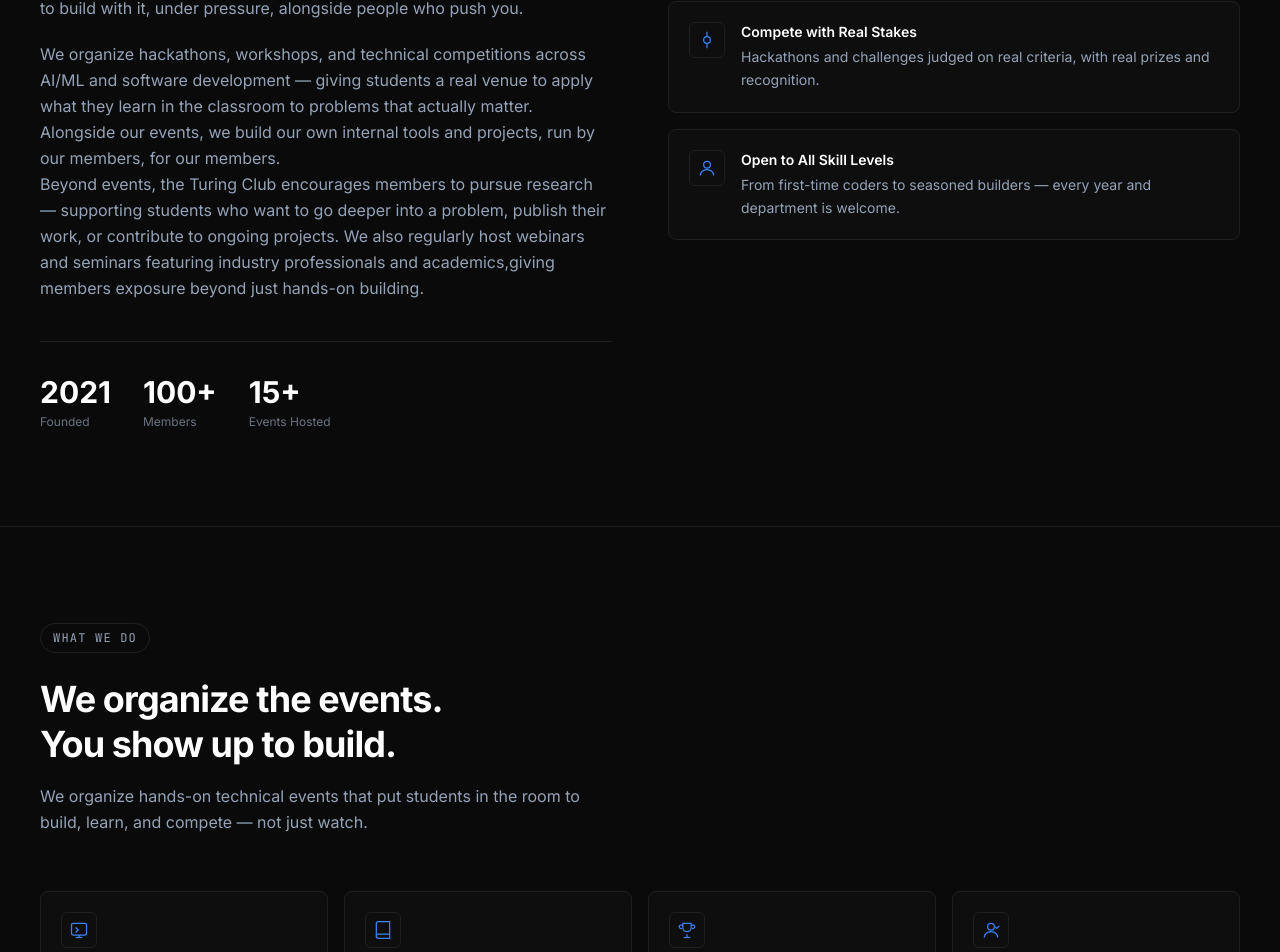
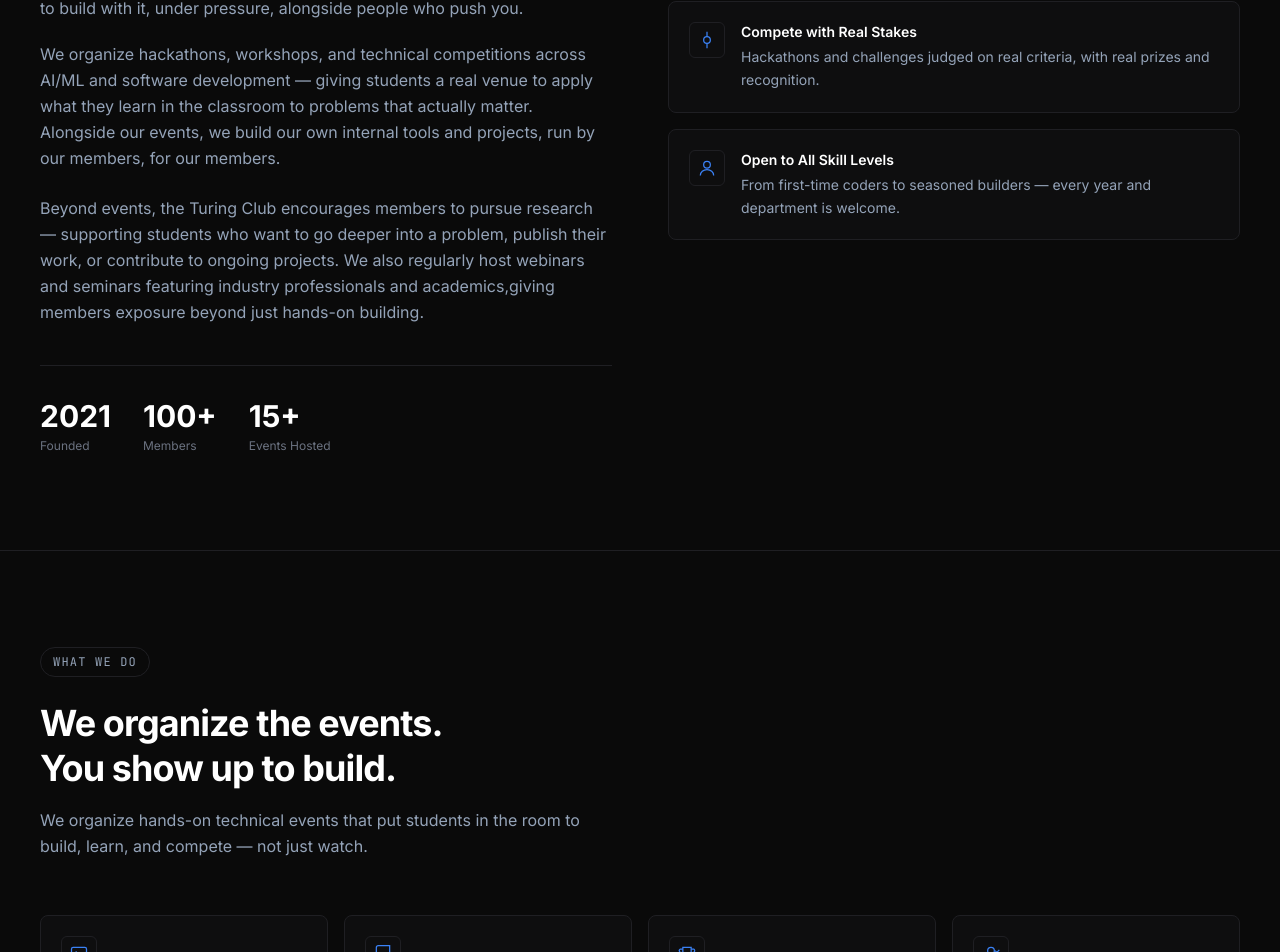
Before and after one commit to CODING-DARSH/turing-webstie, a React (Vite) app: page / in a window 1280 px wide. Shown: the part 982-1934 px from the top of the page. Built offline with nearby package versions, Linux system fonts and the light colour scheme.

Commit message:
style:corrected spacing

```diff
--- a/src/components/About.jsx
+++ b/src/components/About.jsx
@@ -71,7 +71,7 @@ export default function About() {
               members.
             </p>
 
-            <p className="text-sm md:text-base text-text-muted leading-relaxed">
+            <p className="mt-6 text-sm md:text-base text-text-muted leading-relaxed">
               Beyond events, the Turing Club encourages members to pursue research —
               supporting students who want to go deeper into a problem, publish their work,
               or contribute to ongoing projects. We also regularly host webinars and seminars
```
